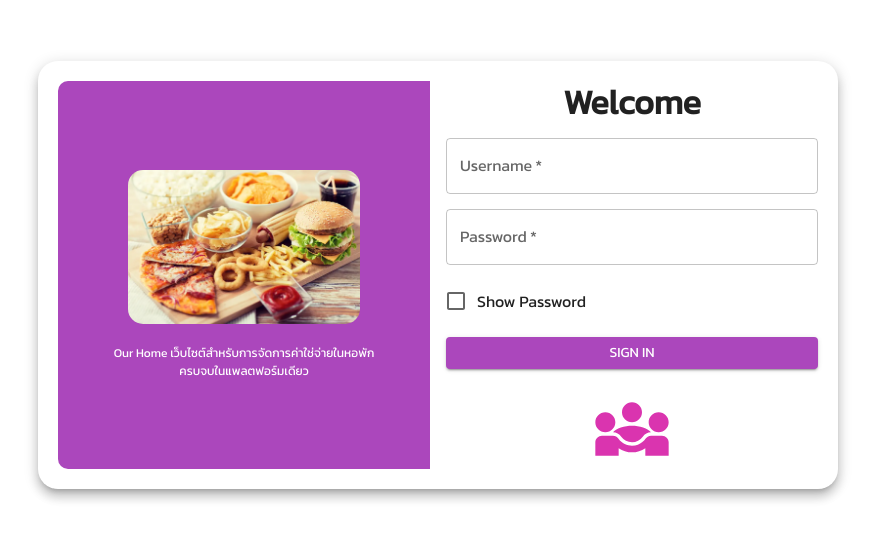
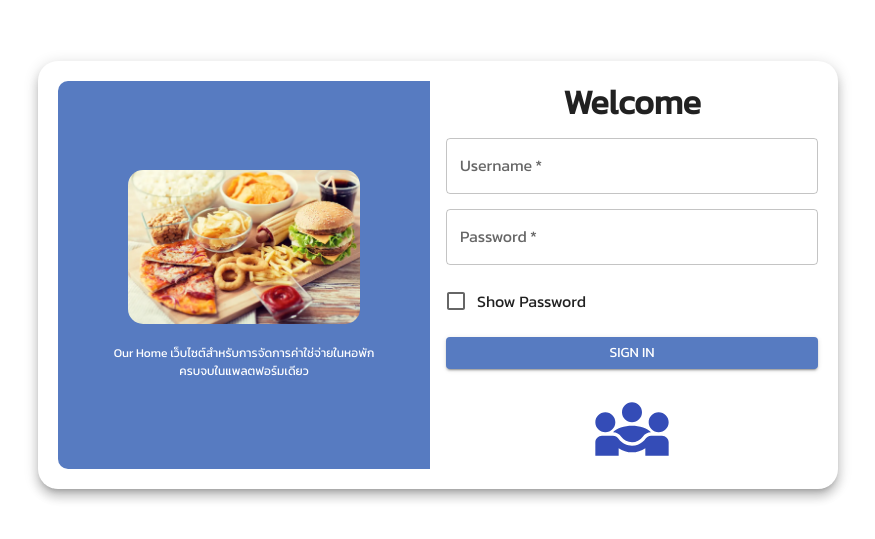
Before and after one commit to LazyGod0/PB3, a React (Vite) app: page / in a window 1280 px wide. Shown: the part 125-664 px from the top of the page, without its empty margins (202-1077 px from the left). Built offline with nearby package versions, Linux system fonts and the light colour scheme.

Commit message:
change color

```diff
--- a/src/App.jsx
+++ b/src/App.jsx
@@ -16,12 +16,12 @@ let theme = createTheme({
   },
   palette: {
     primary: {
-      main: "#ce93d8",
-      dark: "#ab47bc",
+      main: "#344CB7",
+      dark: "#133E87",
     },
     secondary: {
-      main: "#da34af",
-      dark: "#982485",
+      main: "#577BC1",
+
     },
   },
 });
--- a/src/Auth/useAuthForm.jsx
+++ b/src/Auth/useAuthForm.jsx
@@ -119,7 +119,7 @@ export function AuthProvider({ children }) {
       toast.success("Sign In successful");
       setFormData({
         userName: "",
-        password: ""
+        password: "",
       });
     } else {
       toast.error("Invalid username or password");
--- a/src/Pages/Home.jsx
+++ b/src/Pages/Home.jsx
@@ -102,7 +102,7 @@ function Home() {
                   padding: "10px",
                   gridColumn: "span 2",
                   color: "black",
-                  "&:hover": { backgroundColor: "rgb(255,212,158,0.2)" },
+                  // "&:hover": { backgroundColor: "rgb(255,212,158,0.2)" },
                 }}
                 name="hbill"
                 onClick={(event) => handleNavigate(event)}
@@ -183,7 +183,7 @@ function Home() {
                   borderRadius: "10px",
                   padding: "10px",
                   color: "black",
-                  "&:hover": { backgroundColor: "rgb(255,212,158,0.2)" },
+                  // "&:hover": { backgroundColor: "rgb(255,212,158,0.2)" },
                 }}
                 name="ebill"
                 onClick={(event) => handleNavigate(event)}
@@ -271,7 +271,7 @@ function Home() {
                   borderRadius: "10px",
                   padding: "10px",
                   color: "black",
-                  "&:hover": { backgroundColor: "rgb(255,212,158,0.2)" },
+                  // "&:hover": { backgroundColor: "rgb(255,212,158,0.2)" },
                 }}
                 name="wbill"
                 onClick={(event) => handleNavigate(event)}
--- a/src/Pages/Login.jsx
+++ b/src/Pages/Login.jsx
@@ -56,7 +56,7 @@ function Login() {
                 flexDirection: "column",
                 justifyContent: "center",
                 alignItems: "center",
-                backgroundColor: "#ab47bc",
+                backgroundColor: theme.palette.secondary.main,
                 borderRadius: "10px 0 0 10px",
                 padding: "20px",
               }}
@@ -88,12 +88,12 @@ function Login() {
                 <TextField variant="outlined" label="Username" name="userName" value={formData.userName} onChange={handleChange} required/>
                 <TextField variant="outlined" label="Password" name="password" type={password ? "text" : "password"} value={formData.password} onChange={handleChange} required/>
                 <FormControlLabel control={<Checkbox checked={password} onChange={toggleShowPassword} />} label="Show Password" />
-                <Button variant="contained" sx={{backgroundColor: theme.palette.primary.dark,color:'white'}} type="submit" fullWidth>
+                <Button variant="contained" sx={{color:'white'}} color="secondary" type="submit" fullWidth>
                   <Typography variant="body2">Sign In</Typography>
                 </Button>
               </FormControl>
             </Box>
-            {!isMobile && <Diversity3Icon sx={{ fontSize: "5rem" }} color="secondary" />}
+            {!isMobile && <Diversity3Icon sx={{ fontSize: "5rem" }} color="primary" />}
           </Grid2>
         </Grid2>
       </Paper>
```
